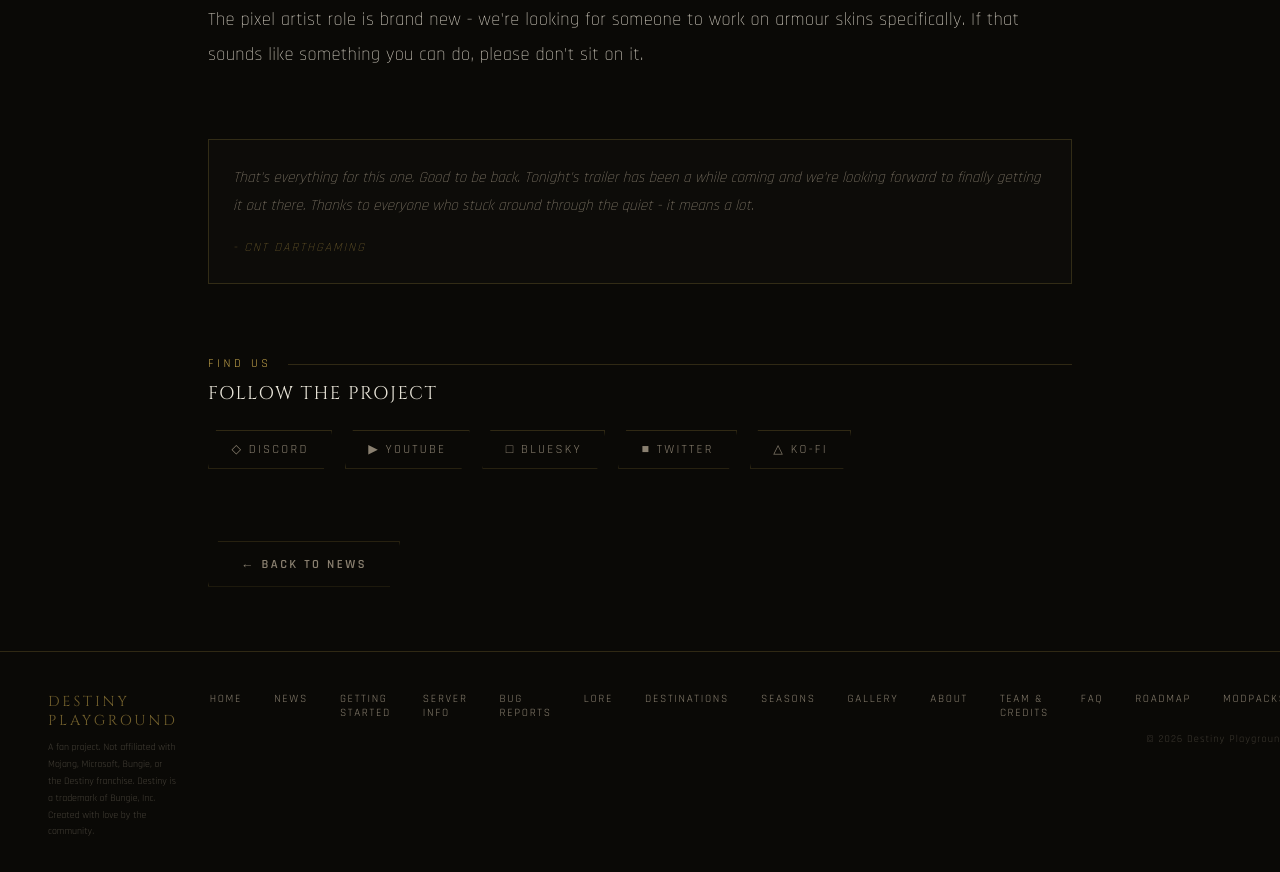
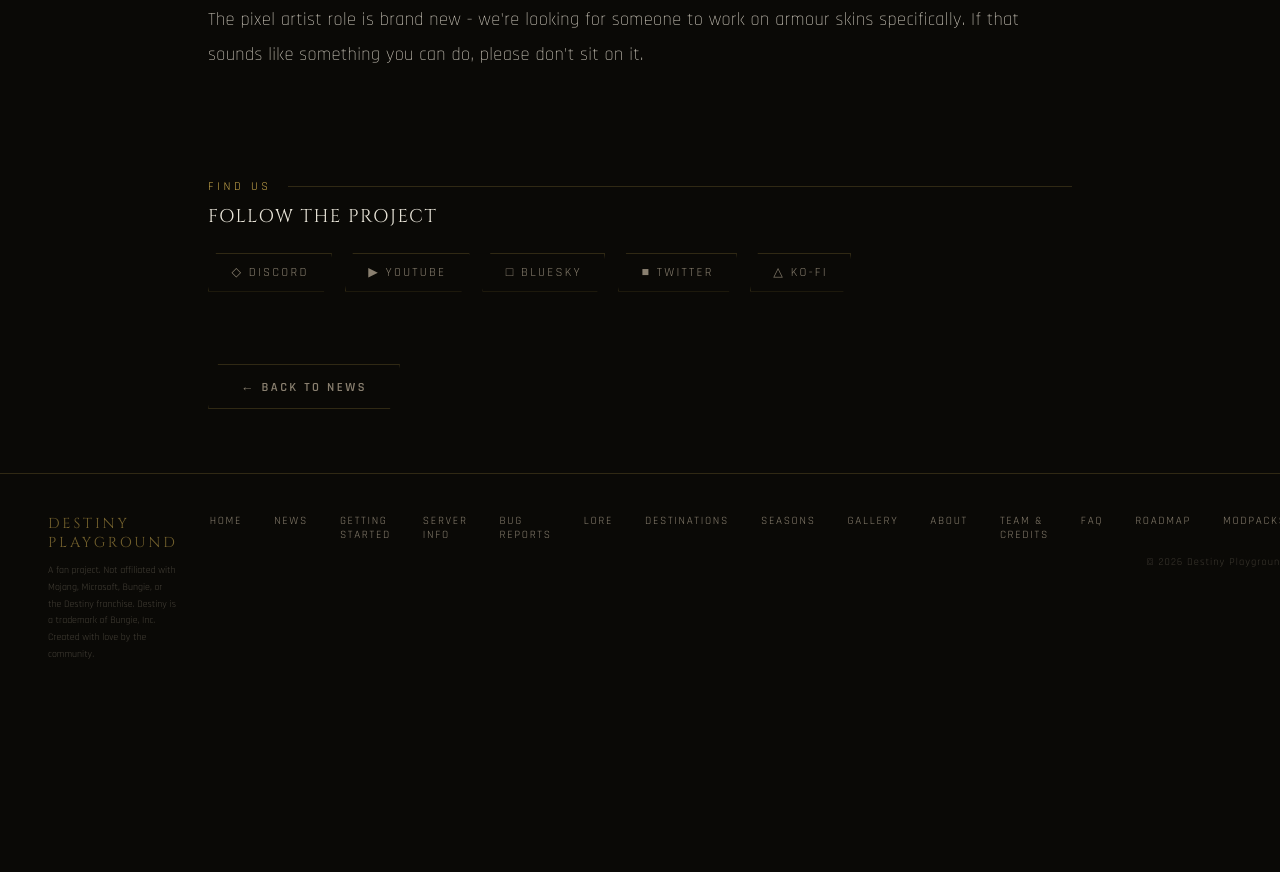
Before and after one commit to destinyplayground/destiny-playground, a plain HTML site: page articles/dev-update-20-07-2026.html in a window 1280 px wide. Shown: the part 9355-10227 px from the top of the page. After the commit the page ends 10058 px from the top, so only its background shows below. Drawn offline with Linux system fonts and the light colour scheme.

Commit message:
Remove closing section from dev update
Removed the closing section and signature from the update.

```diff
--- a/articles/dev-update-20-07-2026.html
+++ b/articles/dev-update-20-07-2026.html
@@ -468,14 +468,6 @@
 
 </div>
 
-<!-- CLOSING -->
-<div class="closing">
-  <div class="closing-note">
-    That's everything for this one. Good to be back. Tonight's trailer has been a while coming and we're looking forward to finally getting it out there. Thanks to everyone who stuck around through the quiet - it means a lot.
-    <div class="closing-sig">- CNT Darthgaming</div>
-  </div>
-</div>
-
 <div class="divider"></div>
 
 <div class="socials-section">
```
